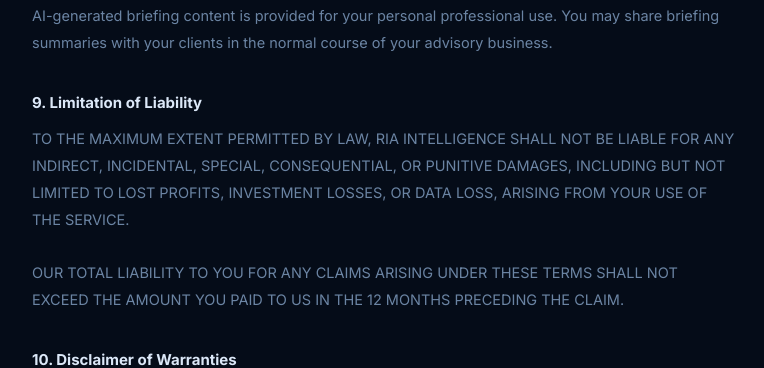
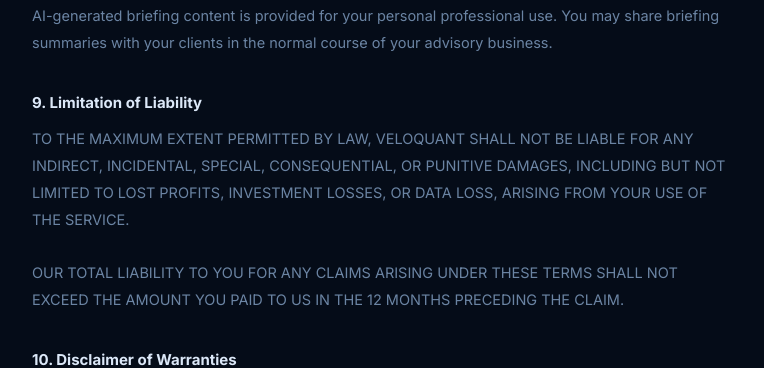
Before and after one commit to vineetsista/VeloQuant, a React (Vite) app in the folder frontend/: page /terms in a window 1280 px wide. Shown: the part 2220-2588 px from the top of the page, without its empty margins (256-1020 px from the left). Built offline with nearby package versions, Linux system fonts and the light colour scheme.

Commit message:
Fix past dividend dates in calendar; fix RIA Intelligence in ToS

```diff
--- a/frontend/src/pages/Holdings.jsx
+++ b/frontend/src/pages/Holdings.jsx
@@ -375,7 +375,7 @@
 
   // Upcoming dividends within 45 days
   const upcomingDividends = Object.entries(dividends)
-    .filter(([, d]) => d.days_out != null && d.days_out <= 45)
+    .filter(([, d]) => d.days_out != null && d.days_out >= 0 && d.days_out <= 45)
     .sort((a, b) => a[1].days_out - b[1].days_out)
     .map(([ticker, d]) => ({ ticker, ...d }))
 
--- a/frontend/src/pages/TermsOfService.jsx
+++ b/frontend/src/pages/TermsOfService.jsx
@@ -81,7 +81,7 @@
           </Section>
 
           <Section title="9. Limitation of Liability">
-            TO THE MAXIMUM EXTENT PERMITTED BY LAW, RIA INTELLIGENCE SHALL NOT BE LIABLE FOR ANY INDIRECT, INCIDENTAL, SPECIAL, CONSEQUENTIAL, OR PUNITIVE DAMAGES, INCLUDING BUT NOT LIMITED TO LOST PROFITS, INVESTMENT LOSSES, OR DATA LOSS, ARISING FROM YOUR USE OF THE SERVICE.
+            TO THE MAXIMUM EXTENT PERMITTED BY LAW, VELOQUANT SHALL NOT BE LIABLE FOR ANY INDIRECT, INCIDENTAL, SPECIAL, CONSEQUENTIAL, OR PUNITIVE DAMAGES, INCLUDING BUT NOT LIMITED TO LOST PROFITS, INVESTMENT LOSSES, OR DATA LOSS, ARISING FROM YOUR USE OF THE SERVICE.
             <br /><br />
             OUR TOTAL LIABILITY TO YOU FOR ANY CLAIMS ARISING UNDER THESE TERMS SHALL NOT EXCEED THE AMOUNT YOU PAID TO US IN THE 12 MONTHS PRECEDING THE CLAIM.
           </Section>
```
